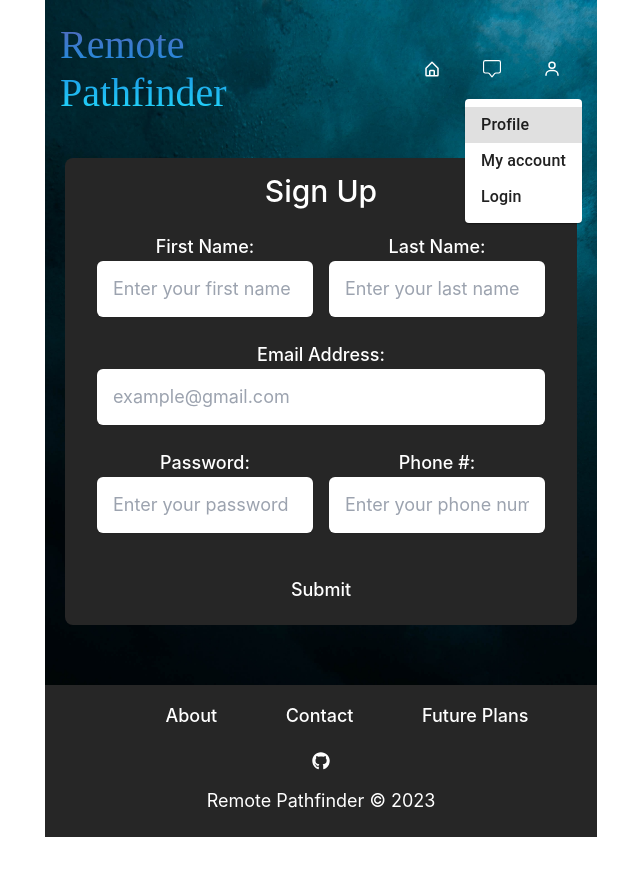
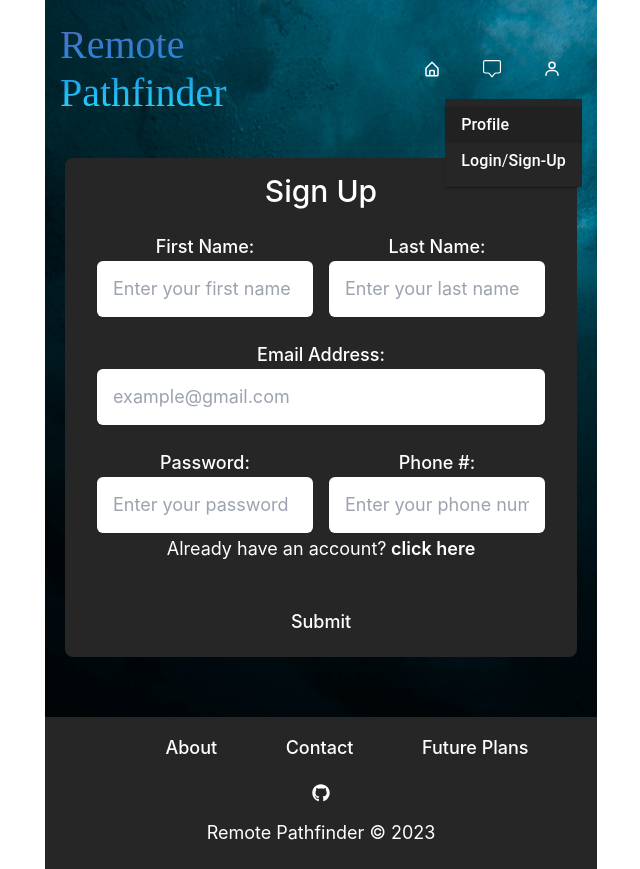
Before and after one commit to KingKonaTheFirst/Remote-Pathfinder, a React (Vite) app in the folder client/: page /signup in a window 1280 px wide. Both pictures are taken after a click on the element 871 px from the left and 69 px from the top of the page. Shown: the whole page, without its empty margins (319-959 px from the left). Before the commit the page ends 837 px from the top, so only its background shows below. Built offline with nearby package versions, Linux system fonts and the light colour scheme.

Commit message:
fixed styling and button

```diff
--- a/client/src/components/Header.jsx
+++ b/client/src/components/Header.jsx
@@ -92,20 +92,19 @@ const Header = () => {
                           placement === 'bottom-start' ? 'left top' : 'left bottom',
                       }}
                     >
-                     <Paper>
+                     <Paper className="rounded-lg">
                         <ClickAwayListener onClickAway={handleClose}>
                           <MenuList
                             autoFocusItem={open}
                             id="composition-menu"
                             aria-labelledby="composition-button"
                             onKeyDown={handleListKeyDown}
+                            className="footer1   "
                           >
                             <MenuItem onClick={handleClose}>
                               <Link to="/profile">Profile</Link>
                             </MenuItem>
-                            <MenuItem onClick={handleClose}>
-                              <Link to="/account">My account</Link>
-                            </MenuItem>
+
                             {isLoggedIn ? (
                               <MenuItem onClick={handleLogout}>
                                 Logout
@@ -113,6 +112,8 @@ const Header = () => {
                             ) : (
                               <MenuItem onClick={handleLogin}>
                                 <Link to="/login">Login</Link>
+                                <ul> / </ul>
+                                <Link to="/signup">Sign-Up</Link>
                               </MenuItem>
                             )}
                           </MenuList>
--- a/client/src/pages/Login.jsx
+++ b/client/src/pages/Login.jsx
@@ -1,6 +1,7 @@
 import { useState } from "react";
 import { useMutation } from "@apollo/client";
 import { USER_LOGIN } from "../utils/mutations";
+import { Link } from "react-router-dom";
 import Auth from "../utils/auth";
 
 const Login = () => {
@@ -85,6 +86,12 @@ const Login = () => {
             className="block w-full px-4 py-3 border-gray-300 rounded-md shadow-sm text-secondary focus:outline-none"
           />
         </div>
+        <div className="w-full ">
+          <p>Don't have an account?
+            <Link className="font-semibold"
+            to="/signup"> click here</Link>
+          </p>
+        </div>
 
         <div className="flex justify-center mt-8">
           <div
--- a/client/src/pages/SignUp.jsx
+++ b/client/src/pages/SignUp.jsx
@@ -1,6 +1,7 @@
 import { useState } from "react";
 import { useMutation } from "@apollo/client";
 import { CREATE_USER } from "../utils/mutations";
+import { Link } from "react-router-dom";
 import Auth from "../utils/auth";
 
 export default function SignUp() {
@@ -147,14 +148,24 @@ export default function SignUp() {
             />
           </div>
         </div>
+        <div className="w-full ">
+          <p>
+            Already have an account?
+            <Link className="font-semibold" to="/login">
+              {" "}
+              click here
+            </Link>
+          </p>
+        </div>
 
         <div className="flex justify-center mt-8">
-  <div id="submit"
-    className="px-4 py-2 font-medium text-white overflow-hidden cursor-pointer focus:outline-none focus:bg-teal-900 transition-color">
-
-    <button>Submit</button>
-  </div>
-</div>
+          <div
+            id="submit"
+            className="px-4 py-2 font-medium text-white overflow-hidden cursor-pointer focus:outline-none focus:bg-teal-900 transition-color"
+          >
+            <button>Submit</button>
+          </div>
+        </div>
       </form>
     </div>
   );
```
Also changed, not shown: client/src/index.css (line endings or trailing spaces).
